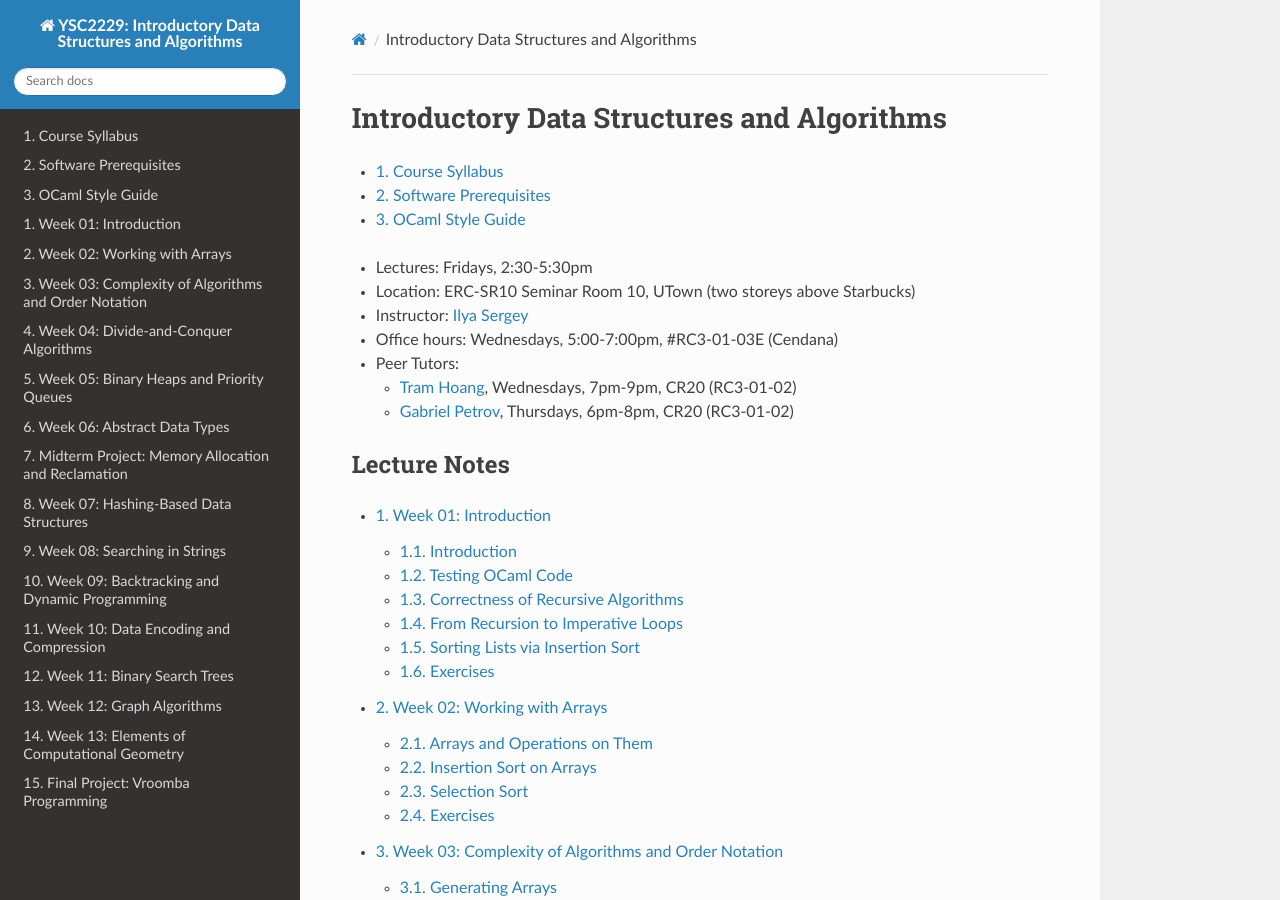
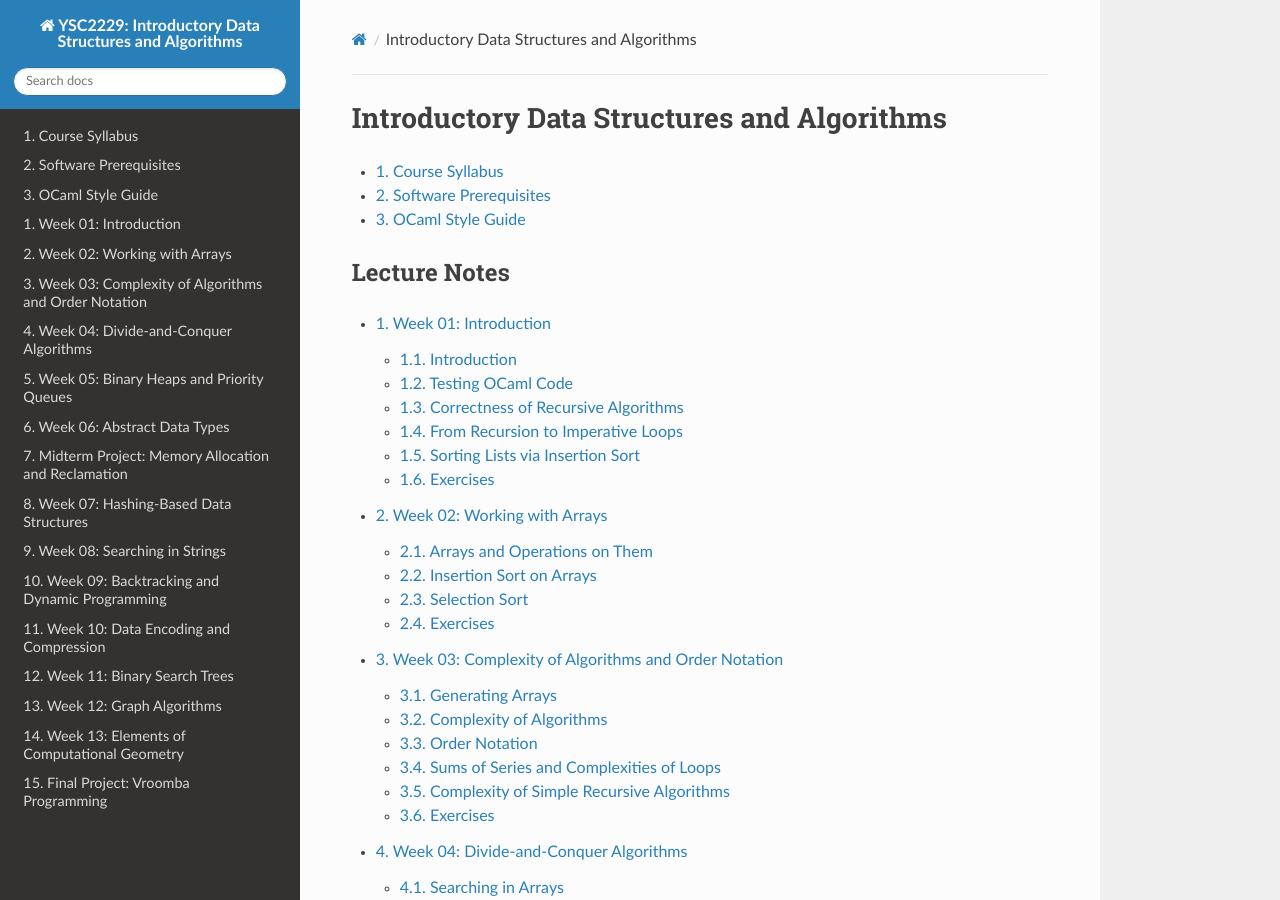
Before and after one commit to ilyasergey/YSC2229, a Sphinx documentation site: the page built from source/index.rst, in a window 1280 px wide and 900 px high. Built offline with Sphinx 7.4.7 and the Read the Docs theme 2.0.0, drawn with Linux system fonts in a browser that asks for light colours; some of the changed text lies outside the part shown.

Commit message:
new repo

```diff
--- a/source/index.rst
+++ b/source/index.rst
@@ -14,14 +14,14 @@ Introductory Data Structures and Algorithms
    prerequisites
    codestyle
 
-* Lectures: Fridays, 2:30-5:30pm
-* Location: ERC-SR10 Seminar Room 10, UTown (two storeys above Starbucks)
-* Instructor: `Ilya Sergey <https://ilyasergey.net/>`_
-* Office hours: Wednesdays, 5:00-7:00pm, #RC3-01-03E (Cendana)
-* Peer Tutors:
+..   * Lectures: Fridays, 2:30-5:30pm
+..   * Location: ERC-SR10 Seminar Room 10, UTown (two storeys above Starbucks)
+..   * Instructor: `Ilya Sergey <https://ilyasergey.net/>`_
+..   * Office hours: Wednesdays, 5:00-7:00pm, #RC3-01-03E (Cendana)
+..   * Peer Tutors:
 
-  * `Tram Hoang <mailto:tram.hoang@u.yale-nus.edu.sg>`_, Wednesdays, 7pm-9pm, CR20 (RC3-01-02)
-  * `Gabriel Petrov <mailto:gabrielphoenixpetrov@u.yale-nus.edu.sg>`_, Thursdays, 6pm-8pm, CR20 (RC3-01-02)
+..     * `Tram Hoang <mailto:tram.hoang@u.yale-nus.edu.sg>`_, Wednesdays, 7pm-9pm, CR20 (RC3-01-02)
+..     * `Gabriel Petrov <mailto:gabrielphoenixpetrov@u.yale-nus.edu.sg>`_, Thursdays, 6pm-8pm, CR20 (RC3-01-02)
 
 Lecture Notes
 -------------
@@ -65,7 +65,7 @@ Examples and Code
 * `Code from the lectures  <https://github.com/ysc2229/ysc2229>`_
 * `Example OCaml project with graphics
   <https://github.com/ysc2229/ocaml-graphics-demo>`_
-* `GitHub Organisation <https://github.com/ysc2229/>`_ (please, email me your GitHub handle to have access)
+.. * `GitHub Organisation <https://github.com/ysc2229/>`_ (please, email me your GitHub handle to have access)
 
 Textbooks
 ---------
```
